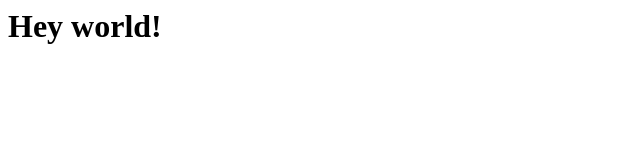
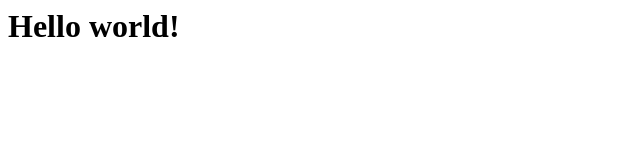
Before and after one commit to s13en/projects, a plain HTML site: page index.html in a window 1280 px wide. Shown: the whole page, without its empty margins (0-640 px from the left). Drawn offline with Linux system fonts and the light colour scheme.

Commit message:
changed index.html

```diff
--- a/index.html
+++ b/index.html
@@ -1 +1 @@
-<h1>Hey world!</h1>
+<h1>Hello world!</h1>
```
